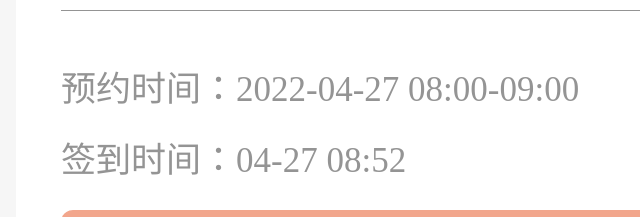
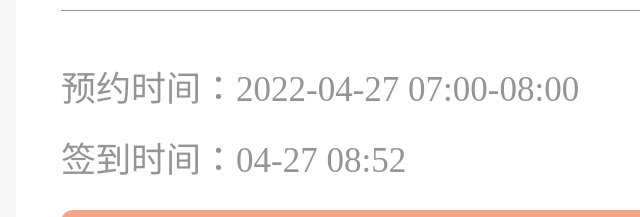
Before and after one commit to HappinessTime/stadium, a plain HTML site: page success.html in a window 1280 px wide. Shown: the part 298-515 px from the top of the page, 34-674 px from the left. Drawn offline with Linux system fonts and the light colour scheme.

Commit message:
Update success.html

```diff
--- a/success.html
+++ b/success.html
@@ -96,7 +96,7 @@
         date = date<10?('0' + date):date;
         var h = myDate.getHours();//获取当前小时数(0-23)
         var m = myDate.getMinutes();//获取当前分钟数(0-59)
-        var startH = h ;
+        var startH = h - 1 ;
         var endH = startH + 1;
         startH = startH<10?('0' + startH):startH;
         endH = endH<10?('0' + endH):endH;
```
